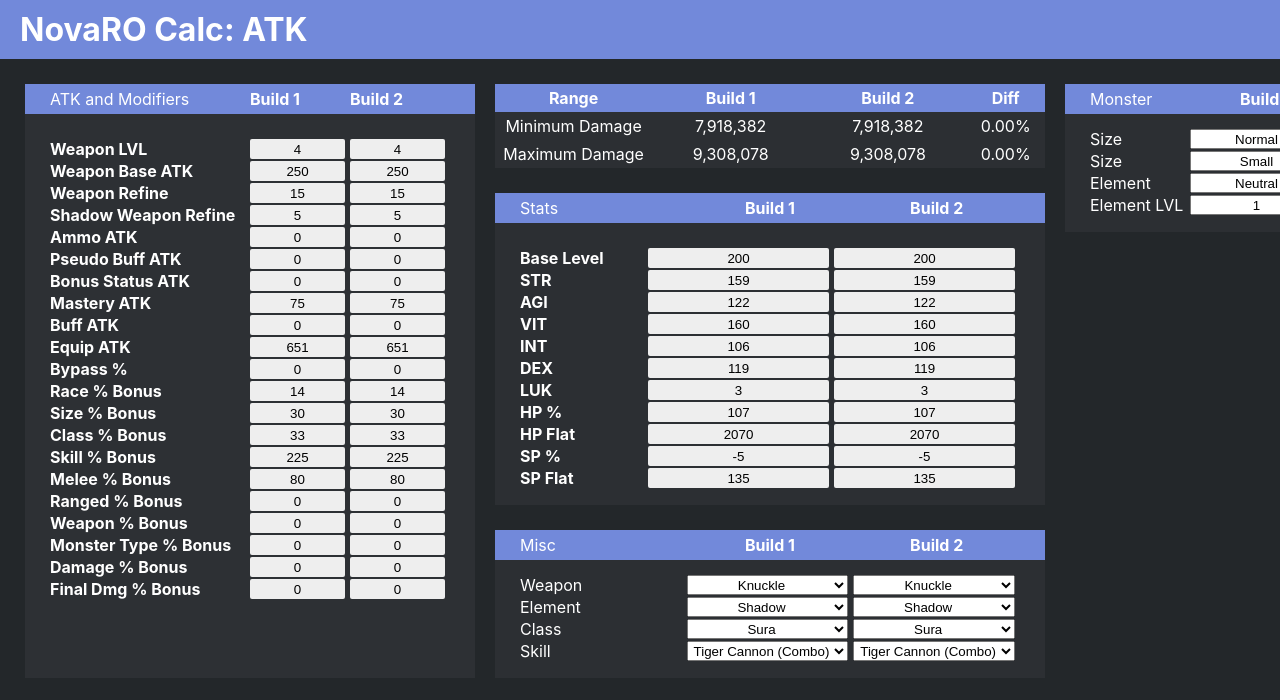
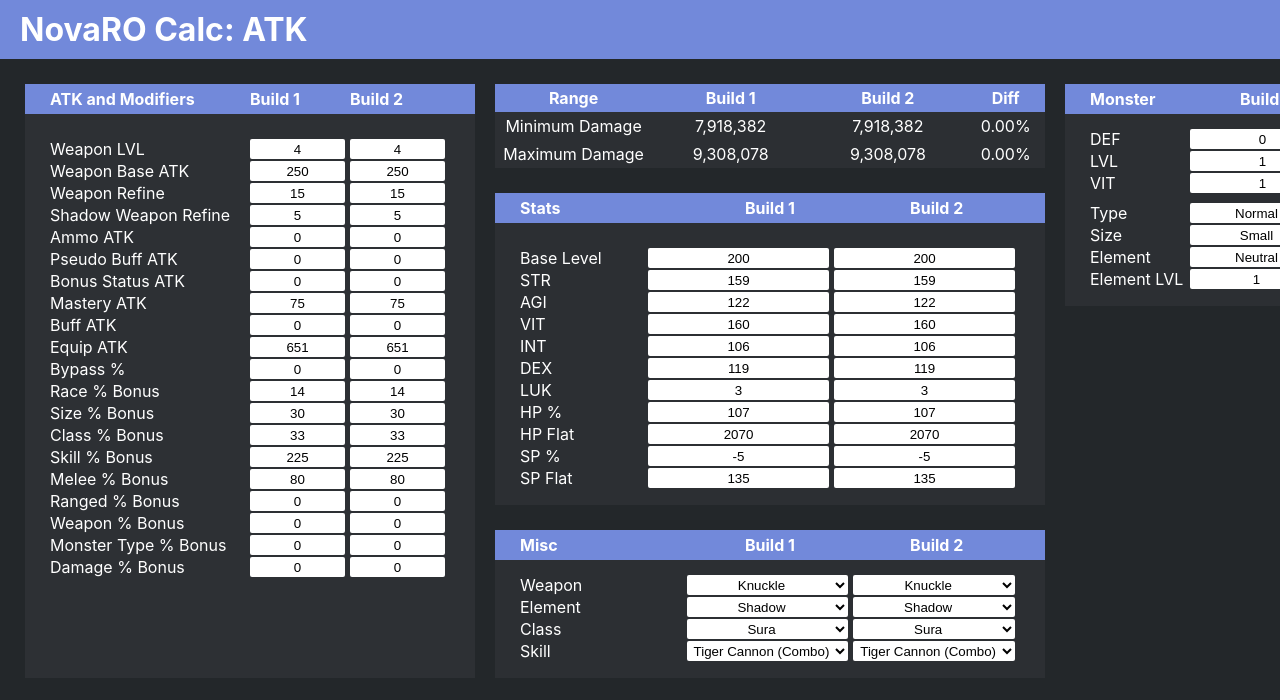
Before and after one commit to jadsonluan/novaro-calc, a React (Create React App) app: page / in a window 1280 px wide. Shown: the top 700 px of the page. Built offline with nearby package versions, Linux system fonts and the light colour scheme.

Commit message:
Update style and Finish Monster Info

```diff
--- a/src/components/BuildATK/index.tsx
+++ b/src/components/BuildATK/index.tsx
@@ -1,16 +1,16 @@
 import "./index.css";
-import BuildInput from "../BuildInput";
+import { BuildCharacterInput } from "../BuildInput";
 import { Character } from "../../data/input";
 
 const BuildATK = () => (
   <div className="build">
     <div className="build-header">
-      <div>ATK and Modifiers</div>
+      <b>ATK and Modifiers</b>
       <b>Build 1</b>
       <b>Build 2</b>
     </div>
     <div className="build-content">
-      <BuildInput
+      <BuildCharacterInput
         label="Weapon LVL"
         getValue={(character: Character) => character.weapon.level}
         updateValue={(value: number) => (prev: Character) => {
@@ -18,7 +18,7 @@
           return { ...prev, weapon: { ...weapon, level: value } };
         }}
       />
-      <BuildInput
+      <BuildCharacterInput
         label="Weapon Base ATK"
         getValue={(character: Character) => character.weapon.atk}
         updateValue={(value: number) => (prev: Character) => {
@@ -26,7 +26,7 @@
           return { ...prev, weapon: { ...weapon, atk: value } };
         }}
       />
-      <BuildInput
+      <BuildCharacterInput
         label="Weapon Refine"
         getValue={(character: Character) => character.weapon.refine}
         updateValue={(value: number) => (prev: Character) => {
@@ -34,7 +34,7 @@
           return { ...prev, weapon: { ...weapon, refine: value } };
         }}
       />
-      <BuildInput
+      <BuildCharacterInput
         label="Shadow Weapon Refine"
         getValue={(character: Character) => character.shadowWeaponRefine}
         updateValue={(value: number) => (prev: Character) => ({
@@ -42,7 +42,7 @@
           shadowWeaponRefine: value,
         })}
       />
-      <BuildInput
+      <BuildCharacterInput
         label="Ammo ATK"
         getValue={(character: Character) => character.ammoATK}
         updateValue={(value: number) => (prev: Character) => ({
@@ -50,7 +50,7 @@
           ammoATK: value,
         })}
       />
-      <BuildInput
+      <BuildCharacterInput
         label="Pseudo Buff ATK"
         getValue={(character: Character) => character.pseudoBuffATK}
         updateValue={(value: number) => (prev: Character) => ({
@@ -58,7 +58,7 @@
           pseudoBuffATK: value,
         })}
       />
-      <BuildInput
+      <BuildCharacterInput
         label="Bonus Status ATK"
         getValue={(character: Character) => character.bonusStatusATK}
         updateValue={(value: number) => (prev: Character) => ({
@@ -66,7 +66,7 @@
           bonusStatusATK: value,
         })}
       />
-      <BuildInput
+      <BuildCharacterInput
         label="Mastery ATK"
         getValue={(character: Character) => character.masteryATK}
         updateValue={(value: number) => (prev: Character) => ({
@@ -74,7 +74,7 @@
           masteryATK: value,
         })}
       />
-      <BuildInput
+      <BuildCharacterInput
         label="Buff ATK"
         getValue={(character: Character) => character.buffATK}
         updateValue={(value: number) => (prev: Character) => ({
@@ -82,7 +82,7 @@
           buffATK: value,
         })}
       />
-      <BuildInput
+      <BuildCharacterInput
         label="Equip ATK"
         getValue={(character: Character) => character.equipATK}
         updateValue={(value: number) => (prev: Character) => ({
@@ -90,7 +90,7 @@
           equipATK: value,
         })}
       />
-      <BuildInput
+      <BuildCharacterInput
         label="Bypass %"
         getValue={(character: Character) => character.bypass}
         updateValue={(value: number) => (prev: Character) => ({
@@ -98,7 +98,7 @@
           bypass: value,
         })}
       />
-      <BuildInput
+      <BuildCharacterInput
         label="Race % Bonus"
         getValue={(character: Character) => character.modifiers.race}
         updateValue={(value: number) => (prev: Character) => {
@@ -106,7 +106,7 @@
           return { ...prev, modifiers: { ...modifiers, level: value } };
         }}
       />
-      <BuildInput
+      <BuildCharacterInput
         label="Size % Bonus"
         getValue={(character: Character) => character.modifiers.size}
         updateValue={(value: number) => (prev: Character) => {
@@ -114,7 +114,7 @@
           return { ...prev, modifiers: { ...modifiers, size: value } };
         }}
       />
-      <BuildInput
+      <BuildCharacterInput
         label="Class % Bonus"
         getValue={(character: Character) => character.modifiers.class}
         updateValue={(value: number) => (prev: Character) => {
@@ -122,7 +122,7 @@
           return { ...prev, modifiers: { ...modifiers, class: value } };
         }}
       />
-      <BuildInput
+      <BuildCharacterInput
         label="Skill % Bonus"
         getValue={(character: Character) => character.modifiers.skill}
         updateValue={(value: number) => (prev: Character) => {
@@ -130,7 +130,7 @@
           return { ...prev, modifiers: { ...modifiers, skil: value } };
         }}
       />
-      <BuildInput
+      <BuildCharacterInput
         label="Melee % Bonus"
         getValue={(character: Character) => character.modifiers.melee}
         updateValue={(value: number) => (prev: Character) => {
@@ -138,7 +138,7 @@
           return { ...prev, modifiers: { ...modifiers, melee: value } };
         }}
       />
-      <BuildInput
+      <BuildCharacterInput
         label="Ranged % Bonus"
         getValue={(character: Character) => character.modifiers.ranged}
         updateValue={(value: number) => (prev: Character) => {
@@ -146,7 +146,7 @@
           return { ...prev, modifiers: { ...modifiers, ranged: value } };
         }}
       />
-      <BuildInput
+      <BuildCharacterInput
         label="Weapon % Bonus"
         getValue={(character: Character) =>
           character.modifiers.advancedKatarMastery
@@ -159,7 +159,7 @@
           };
         }}
       />
-      <BuildInput
+      <BuildCharacterInput
         label="Monster Type % Bonus"
         getValue={(character: Character) => character.modifiers.monster}
         updateValue={(value: number) => (prev: Character) => {
@@ -167,7 +167,7 @@
           return { ...prev, modifiers: { ...modifiers, monster: value } };
         }}
       />
-      <BuildInput
+      <BuildCharacterInput
         label="Damage % Bonus"
         getValue={(character: Character) => character.modifiers.dmg}
         updateValue={(value: number) => (prev: Character) => {
@@ -175,14 +175,6 @@
           return { ...prev, modifiers: { ...modifiers, dmg: value } };
         }}
       />
-      <BuildInput
-        label="Final Dmg % Bonus"
-        getValue={(character: Character) => character.modifiers.finalDmg}
-        updateValue={(value: number) => (prev: Character) => {
-          const { modifiers } = prev;
-          return { ...prev, modifiers: { ...modifiers, finalDmg: value } };
-        }}
-      />
     </div>
   </div>
 );
--- a/src/components/BuildInput/index.css
+++ b/src/components/BuildInput/index.css
@@ -12,7 +12,7 @@
   text-align: center;
   border: none;
   border-radius: 2px;
-  background-color: #EEE;
+  background-color: white;
 }
 
 .build-input input:focus {
--- a/src/components/BuildInput/index.tsx
+++ b/src/components/BuildInput/index.tsx
@@ -1,57 +1,86 @@
 import { evaluate } from "mathjs";
-import { Character } from "../../data/input";
+import { Character, Monster } from "../../data/input";
 import { Build, useBuild } from "../../hooks/useBuild";
 import "./index.css";
 
-interface BuildInputProps {
+export interface BuildInputProps<T extends Character | Monster> {
   label: string;
-  getValue: (character: Character) => number;
-  updateValue: (value: number) => (prevState: Character) => Character;
+  getValue: (target: T) => number;
+  updateValue: (value: number) => (prevState: T) => T;
+  target: (build: Build) => T;
+  setTarget: (build: Build) => (target: T | ((prevState: T) => T)) => void;
 }
-
-interface InputProps {
-  getValue: (character: Character) => number;
-  updateValue: (value: number) => (prevState: Character) => Character;
+interface InputProps<T extends Character | Monster>
+  extends Omit<BuildInputProps<T>, "label"> {
   build: Build;
 }
 
-const Input = (props: InputProps) => {
-  const { getValue, updateValue, build } = props;
+interface BuildMonsterInputProps<T extends Monster>
+  extends Omit<BuildInputProps<T>, "target" | "setTarget"> {}
+interface BuildCharacterInputProps<T extends Character>
+  extends Omit<BuildInputProps<T>, "target" | "setTarget"> {}
+
+function Input<T extends Character | Monster>(props: InputProps<T>) {
+  const { getValue, updateValue, target, setTarget, build } = props;
+
+  const obj = target(build);
+  const update = setTarget(build);
 
   return (
     <input
       type="text"
-      defaultValue={getValue(build.character)}
+      defaultValue={getValue(obj)}
       onBlur={(event) => {
         let parsedValue;
         try {
           parsedValue = evaluate(event.target.value);
           parsedValue = Number(parsedValue);
           if (!Number.isNaN(parsedValue)) {
-            build.setCharacter(updateValue(parsedValue));
+            update(updateValue(parsedValue));
             event.currentTarget.value = parsedValue + "";
           } else {
-            event.currentTarget.value = getValue(build.character) + "";
+            if (event.target.value === "") event.currentTarget.value = "0";
+            event.currentTarget.value = getValue(obj) + "";
           }
         } catch (error) {
-          event.currentTarget.value = getValue(build.character) + "";
+          event.currentTarget.value = getValue(obj) + "";
         }
       }}
     />
   );
-};
+}
 
-const BuildInput = (props: BuildInputProps) => {
-  const { label, getValue, updateValue } = props;
+function BuildInput<T extends Character | Monster>(props: BuildInputProps<T>) {
+  const { label } = props;
   const { build1, build2 } = useBuild();
 
   return (
     <div className="build-input">
-      <b>{label}</b>
-      <Input build={build1} getValue={getValue} updateValue={updateValue} />
-      <Input build={build2} getValue={getValue} updateValue={updateValue} />
+      <span>{label}</span>
+      <Input build={build1} {...props} />
+      <Input build={build2} {...props} />
     </div>
+  );
+}
+
+export const BuildCharacterInput = (
+  props: BuildCharacterInputProps<Character>
+) => {
+  return (
+    <BuildInput
+      {...props}
+      target={(build: Build) => build.character}
+      setTarget={(build: Build) => build.setCharacter}
+    />
   );
 };
 
-export default BuildInput;
+export const BuildMonsterInput = (props: BuildMonsterInputProps<Monster>) => {
+  return (
+    <BuildInput
+      {...props}
+      target={(build: Build) => build.monster}
+      setTarget={(build: Build) => build.setMonster}
+    />
+  );
+};
--- a/src/components/BuildStats/index.tsx
+++ b/src/components/BuildStats/index.tsx
@@ -1,16 +1,16 @@
 import "./index.css";
-import BuildInput from "../BuildInput";
+import { BuildCharacterInput } from "../BuildInput";
 import { Character } from "../../data/input";
 
 const BuildStats = () => (
   <div className="build-stats">
     <div className="build-header">
-      <div>Stats</div>
+      <b>Stats</b>
       <b>Build 1</b>
       <b>Build 2</b>
     </div>
     <div className="build-content">
-      <BuildInput
+      <BuildCharacterInput
         label="Base Level"
         getValue={(character: Character) => character.baseLevel}
         updateValue={(value: number) => (prev: Character) => ({
@@ -18,7 +18,7 @@
           baseLevel: value,
         })}
       />
-      <BuildInput
+      <BuildCharacterInput
         label="STR"
         getValue={(character: Character) => character.stats.str}
         updateValue={(value: number) => (prev: Character) => {
@@ -26,7 +26,7 @@
           return { ...prev, stats: { ...stats, str: value } };
         }}
       />
-      <BuildInput
+      <BuildCharacterInput
         label="AGI"
         getValue={(character: Character) => character.stats.agi}
         updateValue={(value: number) => (prev: Character) => {
@@ -34,7 +34,7 @@
           return { ...prev, stats: { ...stats, agi: value } };
         }}
       />
-      <BuildInput
+      <BuildCharacterInput
         label="VIT"
         getValue={(character: Character) => character.stats.vit}
         updateValue={(value: number) => (prev: Character) => {
@@ -42,7 +42,7 @@
           return { ...prev, stats: { ...stats, vit: value } };
         }}
       />
-      <BuildInput
+      <BuildCharacterInput
         label="INT"
         getValue={(character: Character) => character.stats.int}
         updateValue={(value: number) => (prev: Character) => {
@@ -50,7 +50,7 @@
           return { ...prev, stats: { ...stats, int: value } };
         }}
       />
-      <BuildInput
+      <BuildCharacterInput
         label="DEX"
         getValue={(character: Character) => character.stats.dex}
         updateValue={(value: number) => (prev: Character) => {
@@ -58,7 +58,7 @@
           return { ...prev, stats: { ...stats, dex: value } };
         }}
       />
-      <BuildInput
+      <BuildCharacterInput
         label="LUK"
         getValue={(character: Character) => character.stats.luk}
         updateValue={(value: number) => (prev: Character) => {
@@ -66,7 +66,7 @@
           return { ...prev, stats: { ...stats, luk: value } };
         }}
       />
-      <BuildInput
+      <BuildCharacterInput
         label="HP %"
         getValue={(character: Character) => character.hp.percent}
         updateValue={(value: number) => (prev: Character) => {
@@ -74,7 +74,7 @@
           return { ...prev, hp: { ...hp, percent: value } };
         }}
       />
-      <BuildInput
+      <BuildCharacterInput
         label="HP Flat"
         getValue={(character: Character) => character.hp.flat}
         updateValue={(value: number) => (prev: Character) => {
@@ -82,7 +82,7 @@
           return { ...prev, hp: { ...hp, flat: value } };
         }}
       />
-      <BuildInput
+      <BuildCharacterInput
         label="SP %"
         getValue={(character: Character) => character.sp.percent}
         updateValue={(value: number) => (prev: Character) => {
@@ -90,7 +90,7 @@
           return { ...prev, sp: { ...sp, percent: value } };
         }}
       />
-      <BuildInput
+      <BuildCharacterInput
         label="SP Flat"
         getValue={(character: Character) => character.sp.flat}
         updateValue={(value: number) => (prev: Character) => {
--- a/src/components/CharacterMisc/index.tsx
+++ b/src/components/CharacterMisc/index.tsx
@@ -29,7 +29,7 @@
   return (
     <div className="character-misc">
       <div className="build-header">
-        <div>Misc</div>
+        <b>Misc</b>
         <b>Build 1</b>
         <b>Build 2</b>
       </div>
--- a/src/components/MonsterInfo/index.css
+++ b/src/components/MonsterInfo/index.css
@@ -6,6 +6,10 @@
 
 .monster-info .build-content {
   padding: 15px 25px;
+}
+
+.monster-info .build-content > :first-child {
+  margin-bottom: 10px;
 }
 
 .monster-info .build-header {
@@ -19,6 +23,6 @@
   text-align: center;
 }
 
-.monster-info .select {
+.monster-info .select, .monster-info .build-input {
   grid-template-columns: 100px 150px 150px !important;
 }
--- a/src/components/MonsterInfo/index.tsx
+++ b/src/components/MonsterInfo/index.tsx
@@ -9,6 +9,7 @@
 } from "../../data/input";
 import { BuildMonsterSelect, Option } from "../Select";
 import { ELEMENTS, Element } from "../../data/element";
+import { BuildMonsterInput } from "../BuildInput";
 
 const MonsterInfo = () => {
   const sizeOptions: Option[] = SIZES.map((item: string) => ({
@@ -36,13 +37,42 @@
   return (
     <div className="monster-info">
       <div className="build-header">
-        <div>Monster</div>
+        <b>Monster</b>
         <b>Build 1</b>
         <b>Build 2</b>
       </div>
       <div className="build-content">
+        <div>
+          <BuildMonsterInput
+            label="DEF"
+            getValue={(monster: Monster) => monster.hardDEF}
+            updateValue={(value: number) => (prev: Monster) => ({
+              ...prev,
+              hardDEF: value,
+            })}
+          />
+
+          <BuildMonsterInput
+            label="LVL"
+            getValue={(monster: Monster) => monster.baseLevel}
+            updateValue={(value: number) => (prev: Monster) => ({
+              ...prev,
+              baseLevel: value,
+            })}
+          />
+
+          <BuildMonsterInput
+            label="VIT"
+            getValue={(monster: Monster) => monster.VIT}
+            updateValue={(value: number) => (prev: Monster) => ({
+              ...prev,
+              VIT: value,
+            })}
+          />
+        </div>
+
         <BuildMonsterSelect
-          label="Size"
+          label="Type"
           options={monsterTypeOptions}
           getValue={(monster: Monster) => monster.type as string}
           updateValue={(value: string) => (prevState: Monster) => {
--- a/src/components/Select/index.css
+++ b/src/components/Select/index.css
@@ -12,6 +12,12 @@
   vertical-align: center;
 }
 
+.select > select {
+  border: none;
+  border-radius: 2px;
+  background-color: white;
+}
+
 .select > select, .select > select option > * {
   text-align: center;
   text-transform: capitalize;
```
Also changed, not shown: src/components/BuildHPSP/index.tsx (+6 -6 lines).
